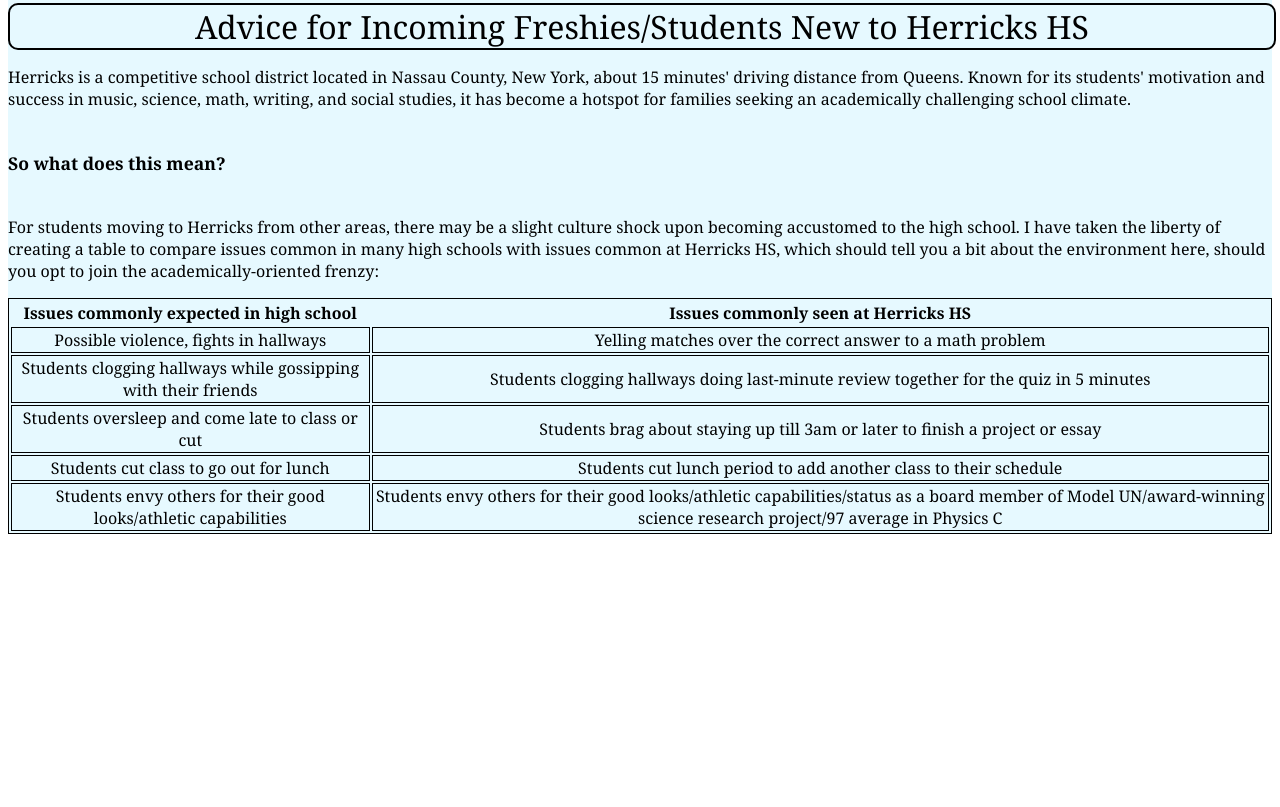
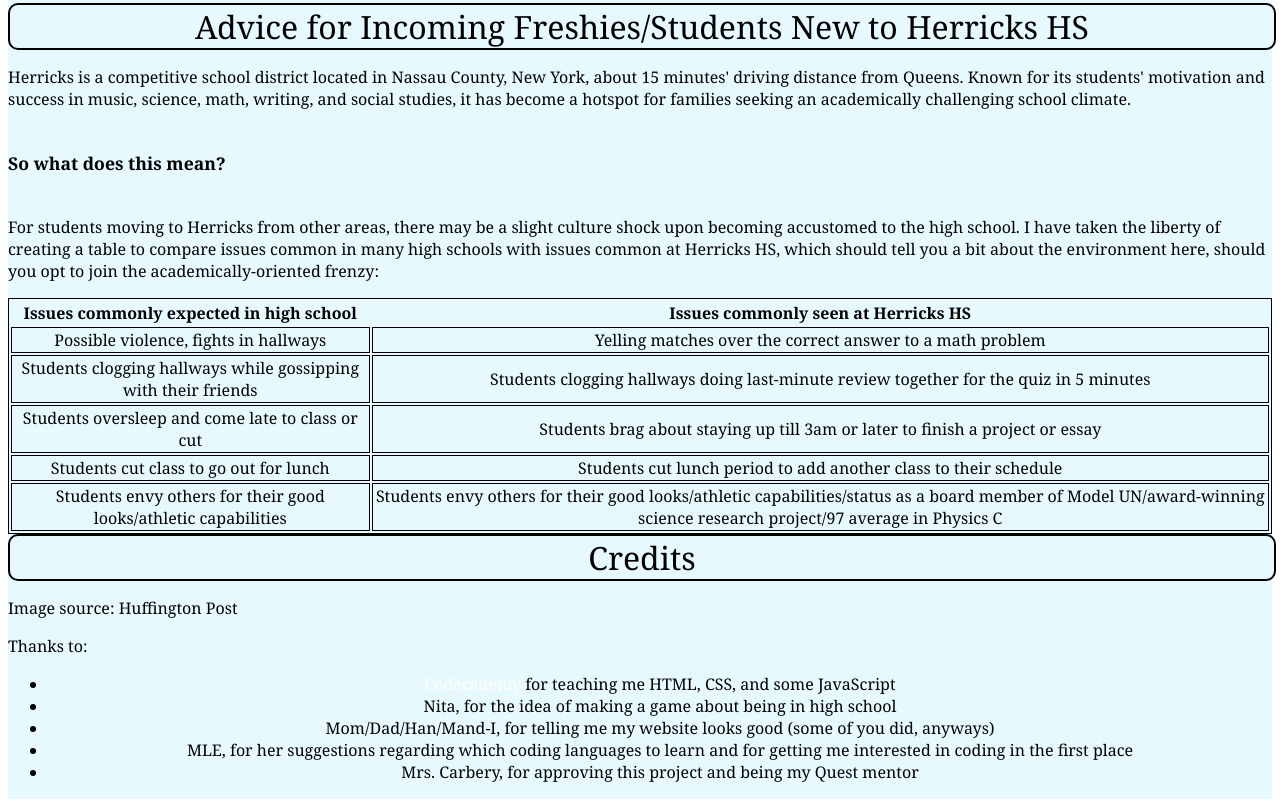
Before and after one commit to junesquest/junesquest.github.io, a plain HTML site: page index.html in a window 1280 px wide. Shown: the part 1107-1914 px from the top of the page. Before the commit the page ends 1649 px from the top, so only its background shows below. Drawn offline with Linux system fonts and the light colour scheme.

Commit message:
Update index.html

```diff
--- a/index.html
+++ b/index.html
@@ -12,14 +12,14 @@
    <div class="container">
      <div class="links"><a href="/">Intro</a></div>
      <div class="links"><a href="/game.html">Game</a></div>
-     <div class="links"><a href="/advice.html">Advice</a></div>
-     <div class="links"><a href="/credits.html">Credits</a></div>
+     <div class="links"><a href="/#advice">Advice</a></div>
+     <div class="links"><a href="/#credits">Credits</a></div>
    </div>
    <div class="container">
      <p>Welcome to my website! I created this as a Quest project from scratch using what I learned of HTML, CSS, and JavaScript from <a href="https://www.codecademy.com/">Codecademy</a>.</p>
      <img src="http://i.huffpost.com/gen/1443854/images/o-CODING-facebook.jpg" />
    </div>
- <div class="header2">Advice for Incoming Freshies/Students New to Herricks HS</div>
+ <div class="header2" id="advice">Advice for Incoming Freshies/Students New to Herricks HS</div>
   <div class="container">
     <p>Herricks is a competitive school district located in Nassau County, New York, about 15 minutes' driving distance from Queens. Known for its students' motivation and success in music, science, math, writing, and social studies, it has become a hotspot for families seeking an academically challenging school climate.</p>
     <h6>So what does this mean?</h6>
@@ -54,7 +54,19 @@
       </tbody>
     </table>
   </div>
-
+ <div class="header2" id="credits">Credits</div>
+  <div class="container">
+   <p>Image source: <a href="http://i.huffpost.com/gen/1443854/images/o-CODING-facebook.jpg">Huffington Post</a></p>
+   <p>Thanks to:
+    <ul>
+      <li><a href="http://www.codecademy.com">Codecademy</a> for teaching me HTML, CSS, and some JavaScript</li>
+      <li>Nita, for the idea of making a game about being in high school</li>
+      <li>Mom/Dad/Han/Mand-I, for telling me my website looks good (some of you did, anyways)</li>
+      <li>MLE, for her suggestions regarding which coding languages to learn and for getting me interested in coding in the first place</li>
+      <li>Mrs. Carbery, for approving this project and being my Quest mentor</li>
+    </ul>
+  </div>
+ </div>
    </div>
  </body>
 </html>
```
